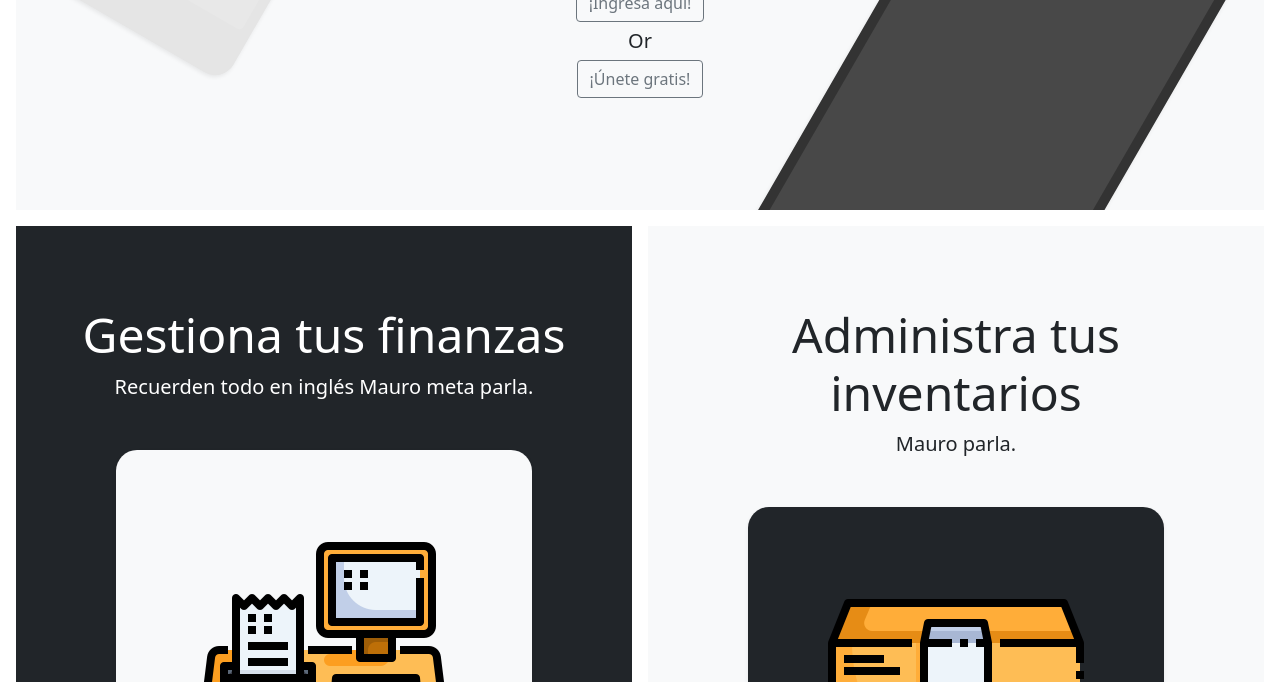
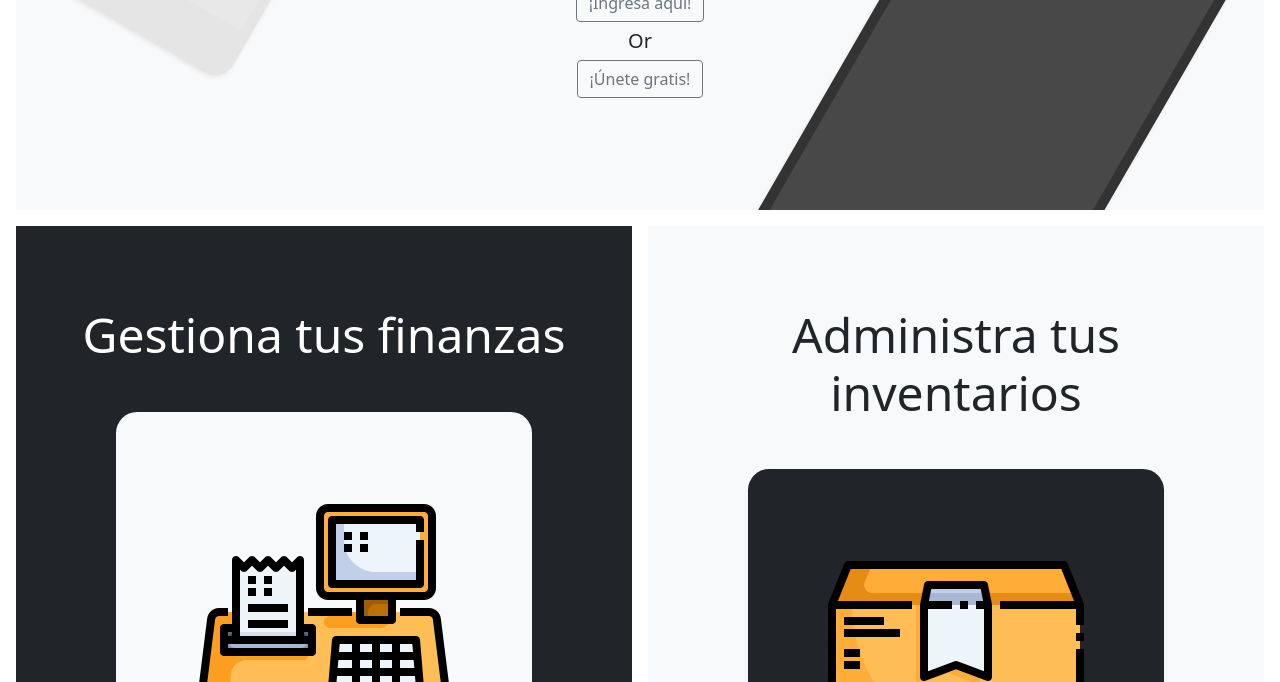
Before and after one commit to BrandonOrozcoZ/proyectoSoftware3, a website: page public/index.html in a window 1280 px wide. Shown: the part 418-1100 px from the top of the page. Drawn offline with nearby package versions, Linux system fonts and the light colour scheme; no server answers.

Commit message:
Retoques interfaz principal

```diff
--- a/public/index.html
+++ b/public/index.html
@@ -171,7 +171,7 @@
       <div class="bg-dark me-md-3 pt-3 px-3 pt-md-5 px-md-5 text-center text-white overflow-hidden">
         <div class="my-3 py-3">
           <h2 class="display-5">Gestiona tus finanzas</h2>
-          <p class="lead">Recuerden todo en inglés Mauro meta parla.</p>
+          <p class="lead"></p>
         </div>
         <div class="bg-light shadow-sm mx-auto" style="width: 80%; height: 300px; border-radius: 21px 21px 0 0;"></div>
         <img src="images/caja-registradora.png" style="margin-top: -40%;">
@@ -179,7 +179,7 @@
       <div class="bg-light me-md-3 pt-3 px-3 pt-md-5 px-md-5 text-center overflow-hidden">
         <div class="my-3 p-3">
           <h2 class="display-5">Administra tus inventarios</h2>
-          <p class="lead">Mauro parla.</p>
+          <p class="lead"></p>
         </div>
         <div class="bg-dark shadow-sm mx-auto" style="width: 80%; height: 300px; border-radius: 21px 21px 0 0;"></div>
         <img src="images/caja.png" style="margin-top: -40%;">
```
